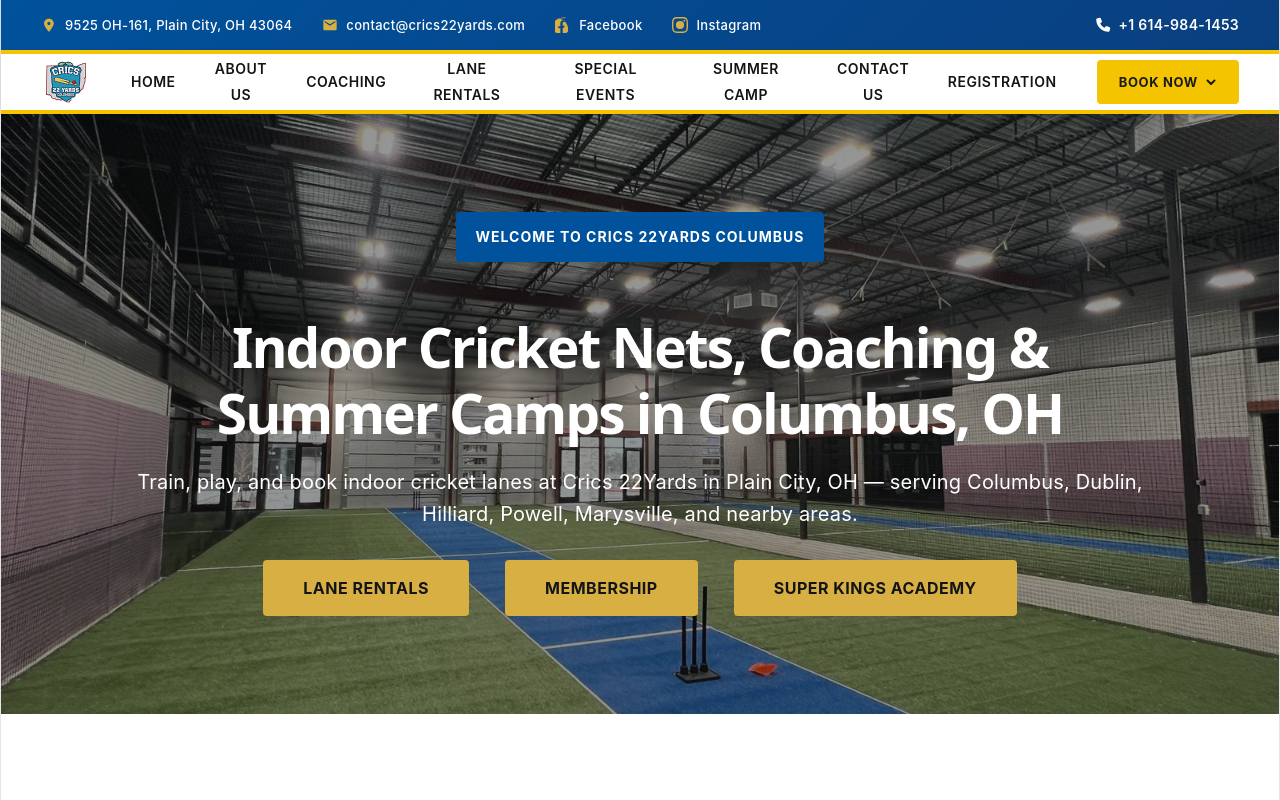
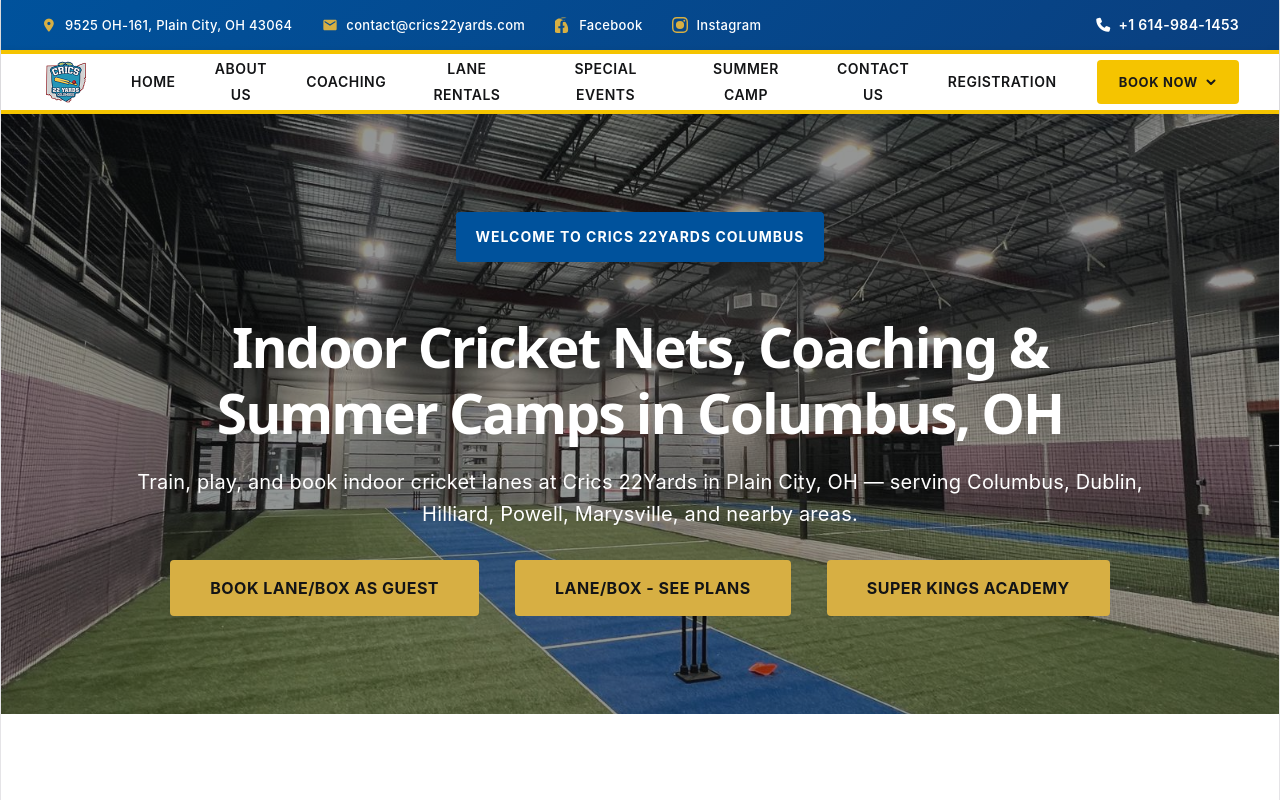
Before and after one commit to Project123margam360/crics22yards, a React (Vite) app: page / in a window 1280 px wide. Shown: the top 800 px of the page. Built offline with nearby package versions, Linux system fonts and the light colour scheme.

Commit message:
Modify CTA button texts in Hero component
Updated call-to-action button texts for clarity.

```diff
--- a/src/components/Hero.jsx
+++ b/src/components/Hero.jsx
@@ -29,7 +29,7 @@
             className="cta-button cta-button-left"
             aria-label="Book an indoor cricket rental lane at Crics 22Yards Columbus"
           >
-            Lane Rentals
+            Book Lane/Box as guest
           </a>
 
           <a
@@ -39,7 +39,7 @@
             className="cta-button cta-button-middle"
             aria-label="Crics 22Yards Columbus membership login"
           >
-            Membership
+            Lane/Box - See plans
           </a>
 
           <a
```
